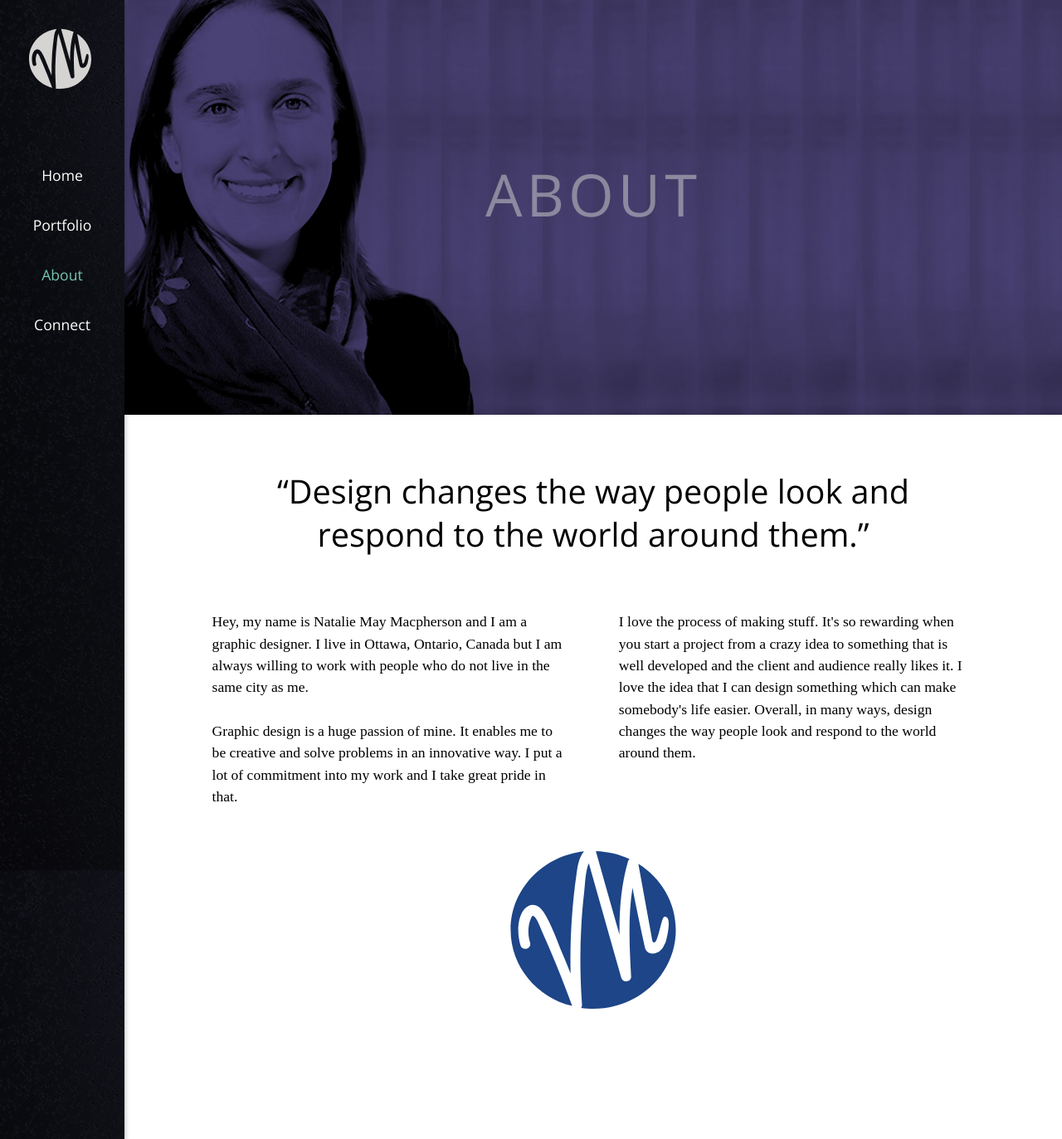
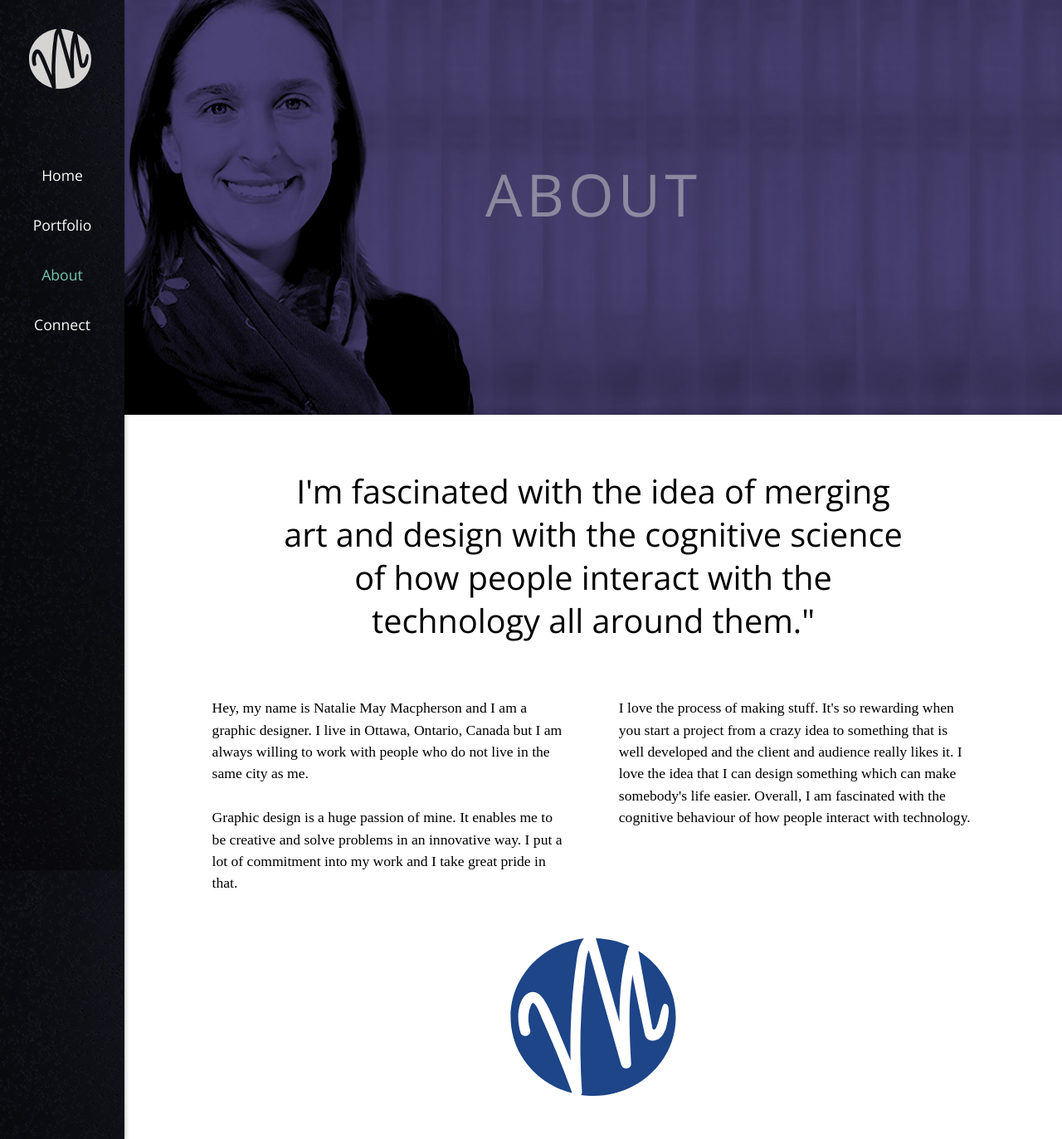
Before and after one commit to natalie-macpherson/portfolio, a Jekyll site: the page built from about.html, in a window 1280 px wide and 1373 px high. Shown: the whole window at 83% size. Built offline with Jekyll 4.4.1, drawn with Linux system fonts in a browser that asks for light colours; some web fonts are replaced.

Commit message:
change headline on main pg and added call to action

```diff
--- a/about.html
+++ b/about.html
@@ -8,7 +8,7 @@ billboardClass: billboard-about
 
  <div class="grid pad-t">
  	<div class="unit unit-xs-1 unit-s-1 unit-m-1 unit-l-1 quote">
-	 	<p> “Design changes the way people look and respond to the world around them.”</p>
+	 	<p>I'm fascinated with the idea of merging art and design with the cognitive science of how people interact with the technology all around them."</p>
 	 </div>
  </div>
 
@@ -18,7 +18,7 @@ billboardClass: billboard-about
  				<p>Graphic design is a huge passion of mine. It enables me to be creative and solve problems in an innovative way. I put a lot of commitment into my work and I take great pride in that.</p>
  			</div>
  			<div class="unit unit-xs-1 unit-s-1 unit-m-1-2 unit-l-1-2 about-para-r kilo">
- 				<p itemprop="about">I love the process of making stuff. It's so rewarding when you start a project from a crazy idea to something that is well developed and the client and audience really likes it. I love the idea that I can design something which can make somebody's life easier. Overall, in many ways, design changes the way people look and respond to the world around them.</p>
+ 				<p itemprop="about">I love the process of making stuff. It's so rewarding when you start a project from a crazy idea to something that is well developed and the client and audience really likes it. I love the idea that I can design something which can make somebody's life easier. Overall, I am fascinated with the cognitive behaviour of how people interact with technology.</p>
  				<!--<p>I have loved art from a very young age particularly painting and printmaking. I explored painting and printmaking when I went to the University of Toronto for Art and Art History. I also taught Visual Art and Media Art to High school student for a number of years.</p>-->
  			</div>
  			<div class="unit unit-xs-1 unit-s-1 unit-m-1 unit-l-1 center island">
--- a/index.html
+++ b/index.html
@@ -9,8 +9,10 @@ priority: 1.0
 	<div>
 		<div class="island grid">
 			<div class="unit unit-xs-1 unit-s-1 unit-m-1 unit-l-1">
-				<div class="billboard workmark">
-					<h1 itemprop="author creator" class="masthead"><span>Natalie May</span></h1>
+				<div class="billboard">
+					<h1 itemprop="author creator" class=""><span>Natalie May</span></h1>
+					<!--<h1> Natalie May</h1>-->
+					<h2 class="quote-main">“Design changes the way people look and respond to the world around them.”</h2>
 				</div>
 			</div>
 		</div>
--- a/work/gateway.html
+++ b/work/gateway.html
@@ -20,6 +20,7 @@ nexturl: work/bookbuddy
 img-research1:
   - gateway/gateway-persona.jpg
 img-research1-alt: Research for two persona's of individuals who might want to use Gateway
+
 
 img-research2:
   - gateway/user-story.jpg
```
Also changed, not shown: _includes/css/main.css (+55 -14 lines), _includes/css/type.css (+5 -6 lines).
